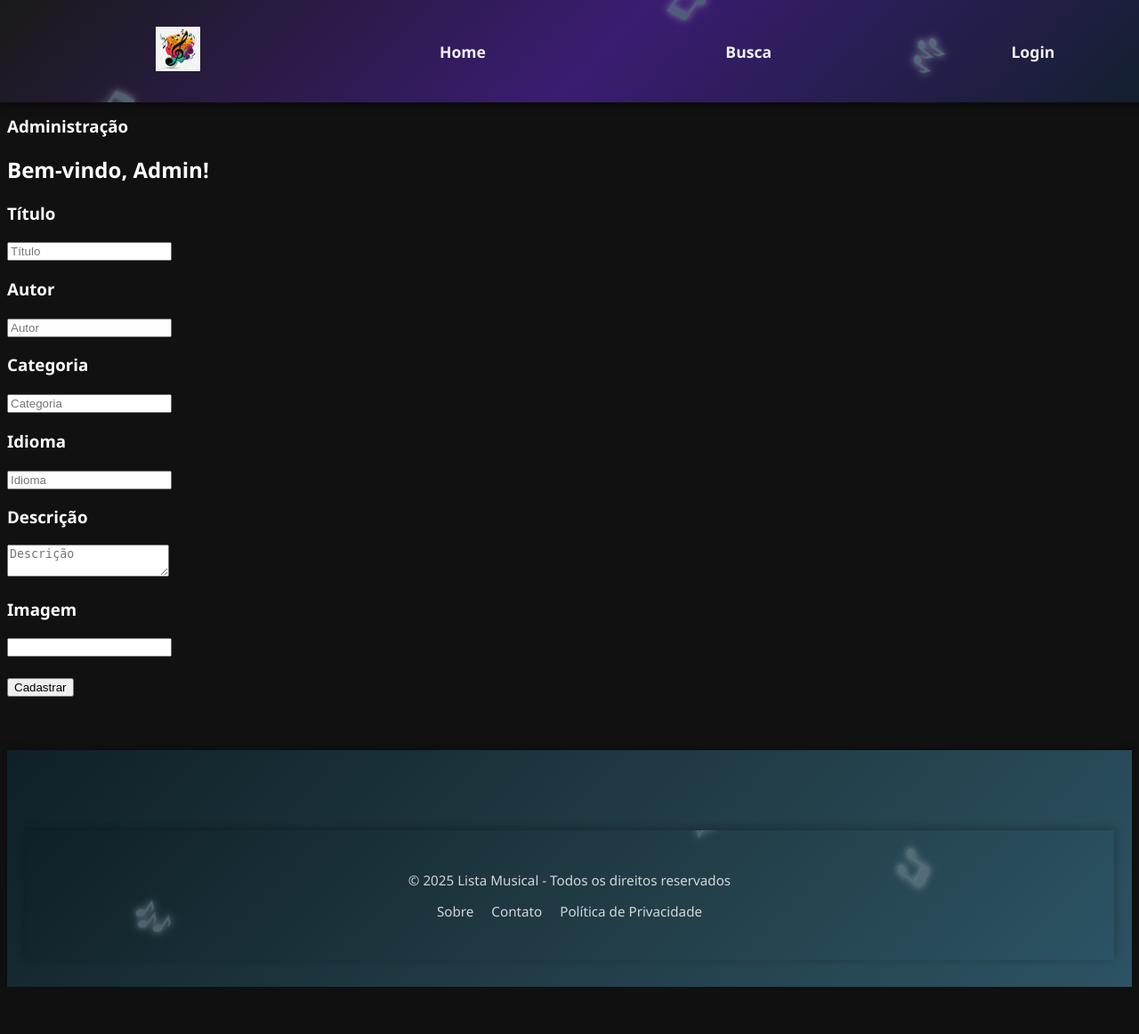
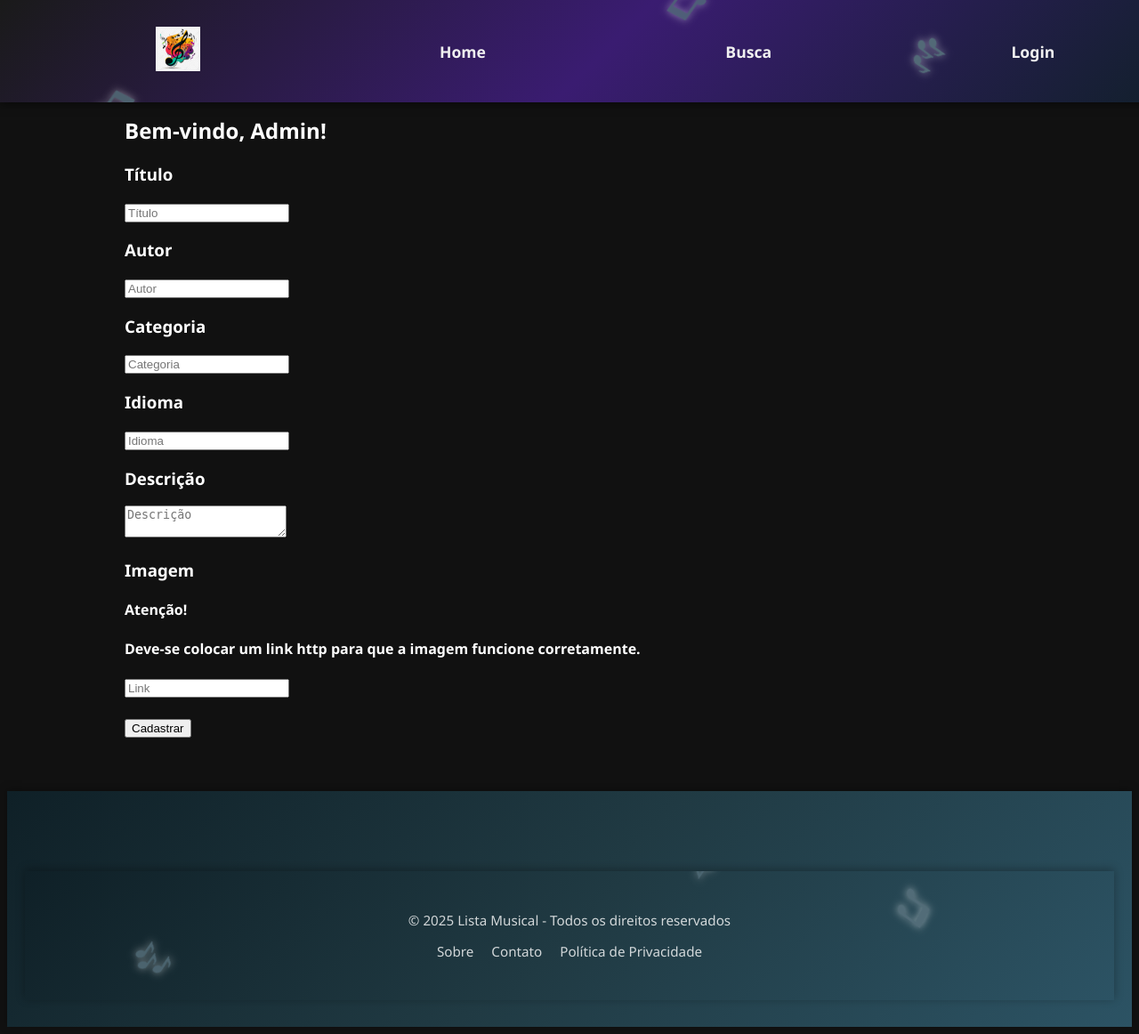
Before and after one commit to luizgumz/projeto, a PHP site: page /main/protegida.php in a window 1280 px wide. Shown: the whole page at 89% size. Before the commit the page ends 1109 px from the top, so only its background shows below. Run offline with PHP 8.4, Linux system fonts and the light colour scheme; the visitor is signed in with stand-in values (Sample User, id 1).

Commit message:
Atualização final

```diff
--- a/main/detalhes.php
+++ b/main/detalhes.php
@@ -16,7 +16,7 @@
     <meta charset="UTF-8">
     <meta name="viewport" content="width=device-width, initial-scale=1.0">
     <title>Musicas/<?php $item['titulo'] ?></title>
-    <link rel="stylesheet" href="/projeto/main/style_detalhes.css">
+    <link rel="stylesheet" href="/projeto/main/style_secundario.css">
     <link rel="stylesheet" href="/projeto/includes/header.css">
     <link rel="stylesheet" href="/projeto/includes/footer.css">
 </head>
--- a/main/protegida.php
+++ b/main/protegida.php
@@ -59,41 +59,41 @@
     <title>Musicas/Admin</title>
     <link rel="stylesheet" href="/projeto/includes/header.css">
     <link rel="stylesheet" href="/projeto/includes/footer.css">
+    <link rel="stylesheet" href="/projeto/main/style_secundario.css">
 </head>
 <body>
     <?php include_once $_SERVER['DOCUMENT_ROOT'].'/projeto/includes/header.php'; ?>
-    <div class="container mt-5">
-        <div>
-            <br>
-            <h3>Administração</h3>
-        </div>
+    <div class="container-mt-5">
+
+        <br>
         <h2>Bem-vindo, <strong>Admin!</strong></h2>
 
-        <!-- Tomar cuido com Enctyme -->
         <form method="POST" action="protegida.php">
             <div>
                 <h3>Título</h3>
-                <input name="titulo" class="form-control mb-2" placeholder="Título" required>
+                <input name="titulo:" class="form-control mb-2" placeholder="Título" required>
             </div>
             <div>
                 <h3>Autor</h3>
-                <input name="autor" class="form-control mb-2" placeholder="Autor" required>
+                <input name="autor:" class="form-control mb-2" placeholder="Autor" required>
             </div>
             <div>
                 <h3>Categoria</h3>
-                <input name="categoria" class="form-control mb-2" placeholder="Categoria" required>
+                <input name="categoria:" class="form-control mb-2" placeholder="Categoria" required>
             </div>
             <div>
                 <h3>Idioma</h3>
-                <input name="idioma" class="form-control mb-2" placeholder="Idioma" required>
+                <input name="idioma:" class="form-control mb-2" placeholder="Idioma" required>
             </div>
             <div>
                 <h3>Descrição</h3>
-                <textarea name="descricao" class="form-control mb-2" placeholder="Descrição" required></textarea>
+                <textarea name="descricao:" class="form-control mb-2" placeholder="Descrição" required></textarea>
             </div>
             <div>
                 <h3>Imagem</h3>
-                <input type="text" name="url" class="form-control mb-2" required>
+                <h4><strong>Atenção!</strong></h4>
+                <h4>Deve-se colocar um link http para que a imagem funcione corretamente.</h4>
+                <input type="text" name="url" class="form-control mb-2" placeholder="Link" required>
             </div>
             <div>
                 <br>
```
Also changed, not shown: main/filtro.php (+7 -2 lines), main/style_secundario.css (renamed from main/style_detalhes.css).
